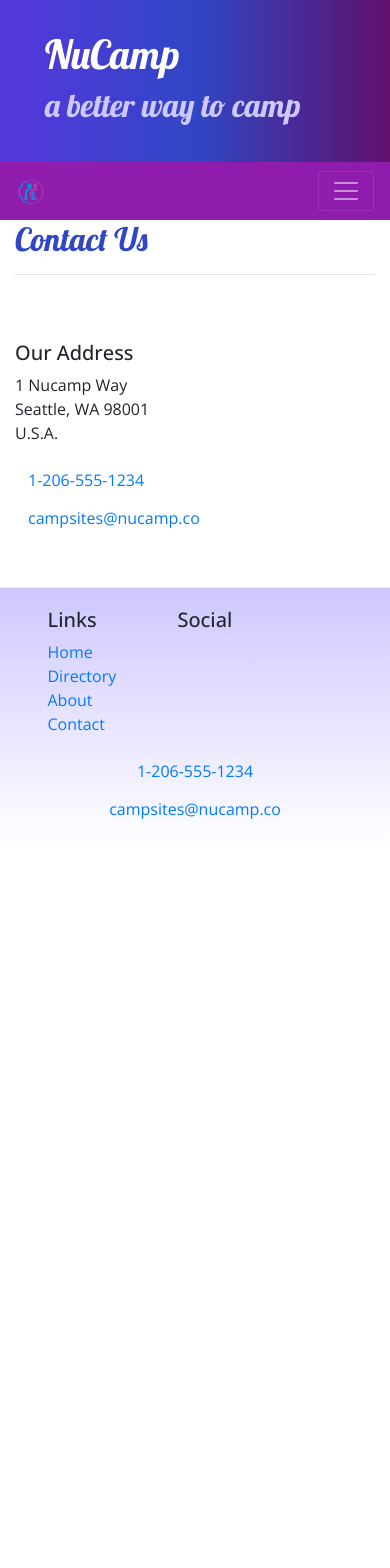
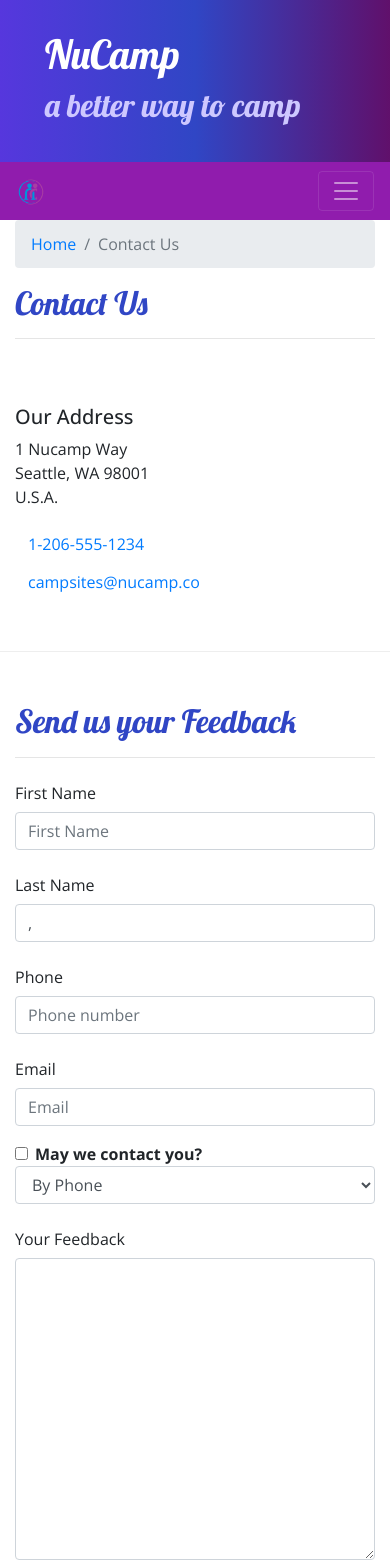
Before and after one commit to javastew93/03-React-Nucampsite, a React (Create React App) app: page /contactus in a window 390 px wide. Shown: the top 1568 px of the page. Before the commit the page ends 848 px from the top, so only its background shows below. Built offline with nearby package versions, Linux system fonts and the light colour scheme.

Commit message:
React Controlled Forms

```diff
--- a/src/components/CampsiteInfoComponent.js
+++ b/src/components/CampsiteInfoComponent.js
@@ -1,8 +1,17 @@
 import React from "react";
-import { Card, CardImg, CardText, CardBody, CardTitle } from "reactstrap";
+import {
+  Card,
+  CardImg,
+  CardText,
+  CardBody,
+  CardTitle,
+  Breadcrumb,
+  BreadcrumbItem,
+} from "reactstrap";
+import { Link } from "react-router-dom";
 
-  function RenderCampsite({campsite}) {
-    console.log(campsite)
+function RenderCampsite({ campsite }) {
+  console.log(campsite);
   return (
     <div className="col-md-5 m-1">
       <Card>
@@ -16,17 +25,19 @@
   );
 }
 
-
-  function RenderComments({comments}) {
+function RenderComments({ comments }) {
   if (comments) {
     return (
       <div className="col md-5 m-1">
         <h4>Comments</h4>
         {comments.map((comment) => {
           return (
-              <div key = {comment.id}>
-                <p>{comment.text}<br />
-                 {comment.author}, {new Intl.DateTimeFormat("en-US", {
+            <div key={comment.id}>
+              <p>
+                {comment.text}
+                <br />
+                {comment.author},{" "}
+                {new Intl.DateTimeFormat("en-US", {
                   year: "numeric",
                   month: "short",
                   day: "2-digit",
@@ -41,11 +52,23 @@
   return <div />;
 }
 
-  function CampsiteInfo(props){
-    console.log(props)
+function CampsiteInfo(props) {
+  console.log(props);
   if (props.campsite) {
     return (
       <div className="container">
+        <div className="row">
+          <div className="col">
+            <Breadcrumb>
+              <BreadcrumbItem>
+                <Link to="/directory">Directory</Link>
+              </BreadcrumbItem>
+              <BreadcrumbItem active>{props.campsite.name}</BreadcrumbItem>
+            </Breadcrumb>
+            <h2>{props.campsite.name}</h2>
+            <hr />
+          </div>
+        </div>
         <div className="row">
           <RenderCampsite campsite={props.campsite} />
           <RenderComments comments={props.comments} />
--- a/src/components/ContactComponent.js
+++ b/src/components/ContactComponent.js
@@ -1,9 +1,53 @@
-import React from 'react';
-function Contact(props) {
+import React, {Component} from "react";
+import { Breadcrumb, BreadcrumbItem, Button, Form, FormGroup, Label, Input, Col} from "reactstrap";
+import { Link } from "react-router-dom";
+
+class Contact extends Component {
+
+  constructor (props) {
+    super(props);
+
+    this.state = {
+      firstName: '',
+      lastName: ',',
+      phoneNum: '',
+      email: '',
+      agree: false,
+      contactType: 'By Phone',
+      feedback: ''
+    };
+
+    this.handleInputChange = this.handleInputChange.bind(this);
+    this.handleSubmit = this.handleSubmit.bind(this);
+  }
+
+  handleInputChange (event) {
+    const target = event.target;
+    const name = target.name;
+    const value = target.type === 'checkbox' ? target.checked : target.value;
+
+    this.setState({
+      [name]: value
+    });
+  }
+
+  handleSubmit(event) {
+    console.log("Current state is: ", JSON.stringify(this.state));
+    alert("Current state is: ", JSON.stringify(this.state) );
+    event.preventDefault();
+  }
+
+  render () {
     return (
       <div className="container">
         <div className="row">
           <div className="col">
+            <Breadcrumb>
+              <BreadcrumbItem>
+                <Link to="/home">Home</Link>
+              </BreadcrumbItem>
+              <BreadcrumbItem active>Contact Us</BreadcrumbItem>
+            </Breadcrumb>
             <h2>Contact Us</h2>
             <hr />
           </div>
@@ -13,18 +57,114 @@
           <div className="col-sm-4">
             <h5>Our Address</h5>
             <address>
-                        1 Nucamp Way<br />
-                        Seattle, WA 98001<br />
+              1 Nucamp Way
+              <br />
+              Seattle, WA 98001
+              <br />
               U.S.A.
             </address>
           </div>
           <div className="col">
-                    <a role="button" className="btn btn-link" href="tel:+12065551234"><i className="fa fa-phone"></i> 1-206-555-1234</a><br />
-                    <a role="button" className="btn btn-link" href="mailto:fakeemail@fakeemail.co"><i className="fa fa-envelope-o"></i> campsites@nucamp.co</a>
+            <a role="button" className="btn btn-link" href="tel:+12065551234">
+              <i className="fa fa-phone"></i> 1-206-555-1234
+            </a>
+            <br />
+            <a
+              role="button"
+              className="btn btn-link"
+              href="mailto:fakeemail@fakeemail.co"
+            >
+              <i className="fa fa-envelope-o"></i> campsites@nucamp.co
+            </a>
+          </div>
+        </div>
+
+        <div className="row row-content">
+                   <div className="col-12">
+                      <h2>Send us your Feedback</h2>
+                      <hr />
+                   </div>
+                    <div className="col-md-10">
+                        <Form onSubmit={this.handleSubmit}>
+                            <FormGroup row>
+                                <Label htmlFor="firstName" md={2}>First Name</Label>
+                                <Col md={10}>
+                                    <Input type="text" id="firstName" name="firstName"
+                                        placeholder="First Name"
+                                        value={this.state.firstName}
+                                        onChange={this.handleInputChange} />
+                                </Col>
+                            </FormGroup>
+                            <FormGroup row>
+                                <Label htmlFor="lastName" md={2}>Last Name</Label>
+                                <Col md={10}>
+                                    <Input type="text" id="lastName" name="lastName"
+                                        placeholder="Last Name"
+                                        value={this.state.lastName}
+                                        onChange={this.handleInputChange} />
+                                </Col>
+                            </FormGroup>
+                            <FormGroup row>
+                                <Label htmlFor="phoneNum" md={2}>Phone</Label>
+                                <Col md={10}>
+                                    <Input type="tel" id="phoneNum" name="phoneNum"
+                                        placeholder="Phone number"
+                                        value={this.state.phoneNum}
+                                        onChange={this.handleInputChange} />
+                                </Col>
+                            </FormGroup>
+                            <FormGroup row>
+                                <Label htmlFor="email" md={2}>Email</Label>
+                                <Col md={10}>
+                                    <Input type="email" id="email" name="email"
+                                        placeholder="Email"
+                                        value={this.state.email}
+                                        onChange={this.handleInputChange} />
+                                </Col>
+                            </FormGroup>
+                            <FormGroup row>
+                                <Col md={{size: 4, offset: 2}}>
+                                    <FormGroup check>
+                                        <Label check>
+                                            <Input type="checkbox"
+                                                name="agree"
+                                                checked={this.state.agree}
+                                                onChange={this.handleInputChange} /> {' '}
+                                            <strong>May we contact you?</strong>
+                                        </Label>
+                                    </FormGroup>
+                                </Col>
+                                <Col md={4}>
+                                    <Input type="select" name="contactType"
+                                            value={this.state.contactType}
+                                            onChange={this.handleInputChange}>
+                                        <option>By Phone</option>
+                                        <option>By Email</option>
+                                    </Input>
+                                </Col>
+                            </FormGroup>
+                            <FormGroup row>
+                                <Label htmlFor="feedback" md={2}>Your Feedback</Label>
+                                <Col md={10}>
+                                    <Input type="textarea" id="feedback" name="feedback"
+                                        rows="12"
+                                        value={this.state.feedback}
+                                        onChange={this.handleInputChange}></Input>
+                                </Col>
+                            </FormGroup>
+                            <FormGroup row>
+                                <Col md={{size: 10, offset: 2}}>
+                                    <Button type="submit" color="primary">
+                                        Send Feedback
+                                    </Button>
+                                </Col>
+                            </FormGroup>
+                        </Form>
                     </div>
                 </div>
             </div>
         );
     }
+}
 
 export default Contact;
--- a/src/components/DirectoryComponent.js
+++ b/src/components/DirectoryComponent.js
@@ -1,8 +1,18 @@
+import {
+  Card,
+  CardImg,
+  CardText,
+  CardBody,
+  CardImgOverlay,
+  CardTitle,
+  Breadcrumb,
+  BreadcrumbItem,
+} from "reactstrap";
+import { Link } from "react-router-dom";
 import React from "react";
-import { Card, CardImg, CardImgOverlay, CardTitle,Breadcrumb, BreadcrumbItem } from "reactstrap";
-import { Link } from "react-router-dom";
 
-function RenderDirectoryItem({campsite}) {
+
+function RenderDirectoryItem({ campsite }) {
   return (
     <Card>
       <Link to={`/directory/${campsite.id}`}>
@@ -26,6 +36,18 @@
 
   return (
     <div className="container">
+      <div className="row">
+        <div className="col">
+          <Breadcrumb>
+            <BreadcrumbItem>
+              <Link to="/home">Home</Link>
+            </BreadcrumbItem>
+            <BreadcrumbItem active>Directory</BreadcrumbItem>
+          </Breadcrumb>
+          <h2>Directory</h2>
+          <hr />
+        </div>
+      </div>
       <div className="row">{directory}</div>
     </div>
   );
```
Lines whose indentation alone changed are shown as unchanged.
